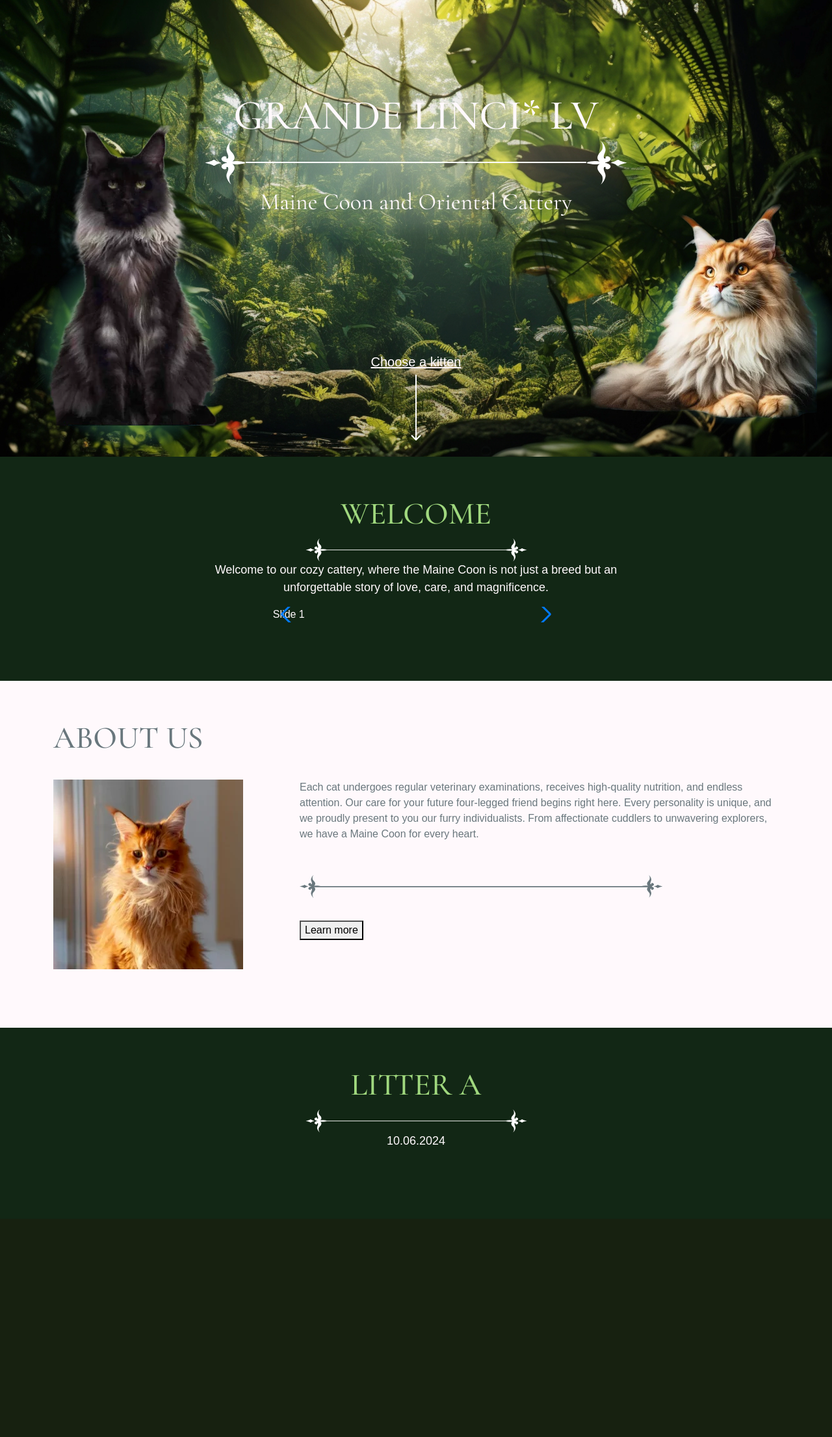
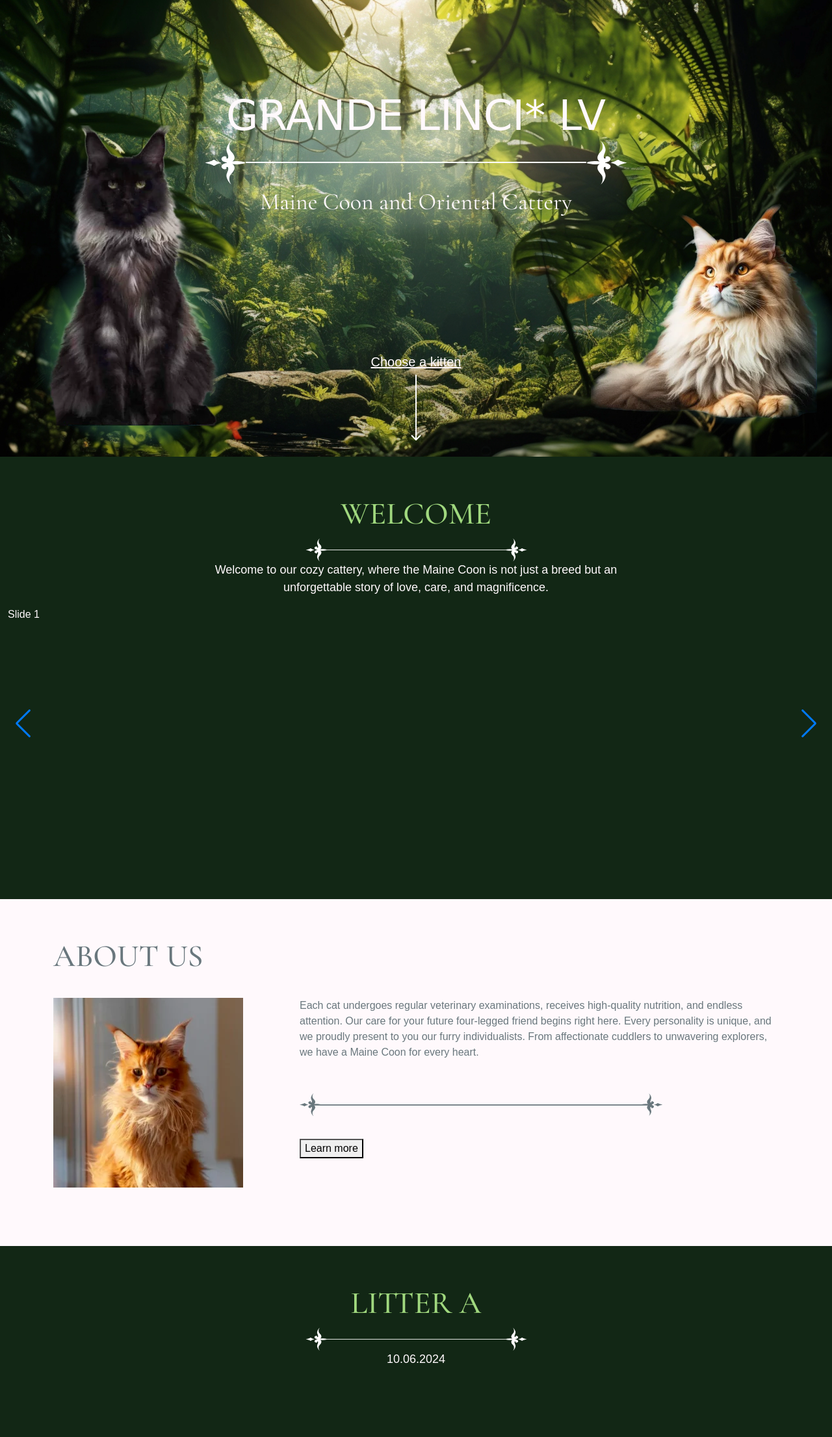
Before and after one commit to SofiyaShunkinaa/Grande-linci, a Symfony app: template templates/home/index.html.twig in a window 1280 px wide. Shown: the part 97-2309 px from the top of the page at 65% size. Before the commit the page ends 1859 px from the top, so only its background shows below. Run offline with Twig, Linux system fonts and the light colour scheme; the template is opened without the code that fills it, so the values that code supplies are empty; some libraries are stand-ins or nearby versions; some web fonts are replaced.

Commit message:
add styles

```diff
--- a/public/css/styles.css
+++ b/public/css/styles.css
@@ -119,8 +119,10 @@ h2{
     padding-bottom: 90px;
 }
 h1, h2{
+    text-transform: uppercase;
+}
+h2{
     font-family: "Cormorant Garamond", serif;
-    text-transform: uppercase;
 }
 .section-white{
     background-color: var(--white);
@@ -135,3 +137,25 @@ h1, h2{
 .section-inner.about-us .aside-text{
     gap: 35px;
 }
+.shaded-grey{
+    filter: var(--shadow-grey);
+}
+.about-us .side-image{
+    min-width: 292px;
+    height: 292px;
+}
+.image-container img{
+    height: 100%;
+    width: 100%;
+    object-fit: cover;
+}
+.swiper {
+    width: 100%;
+    height: 360px;
+}
+.slider-container{
+    margin-top: 65px;
+}
+.swiper-slide{
+    height: 80%;
+}
--- a/public/css/variables.css
+++ b/public/css/variables.css
@@ -5,4 +5,7 @@
     --grey: #414D52;
     --grey-light: #69777D;
     --white: #FFF9FC;
+
+    --shadow-grey: drop-shadow(0 0 20px var(--grey));
+    --shadow-green: drop-shadow(0 0 20px var(--greeт-light-extra));
 }
```
